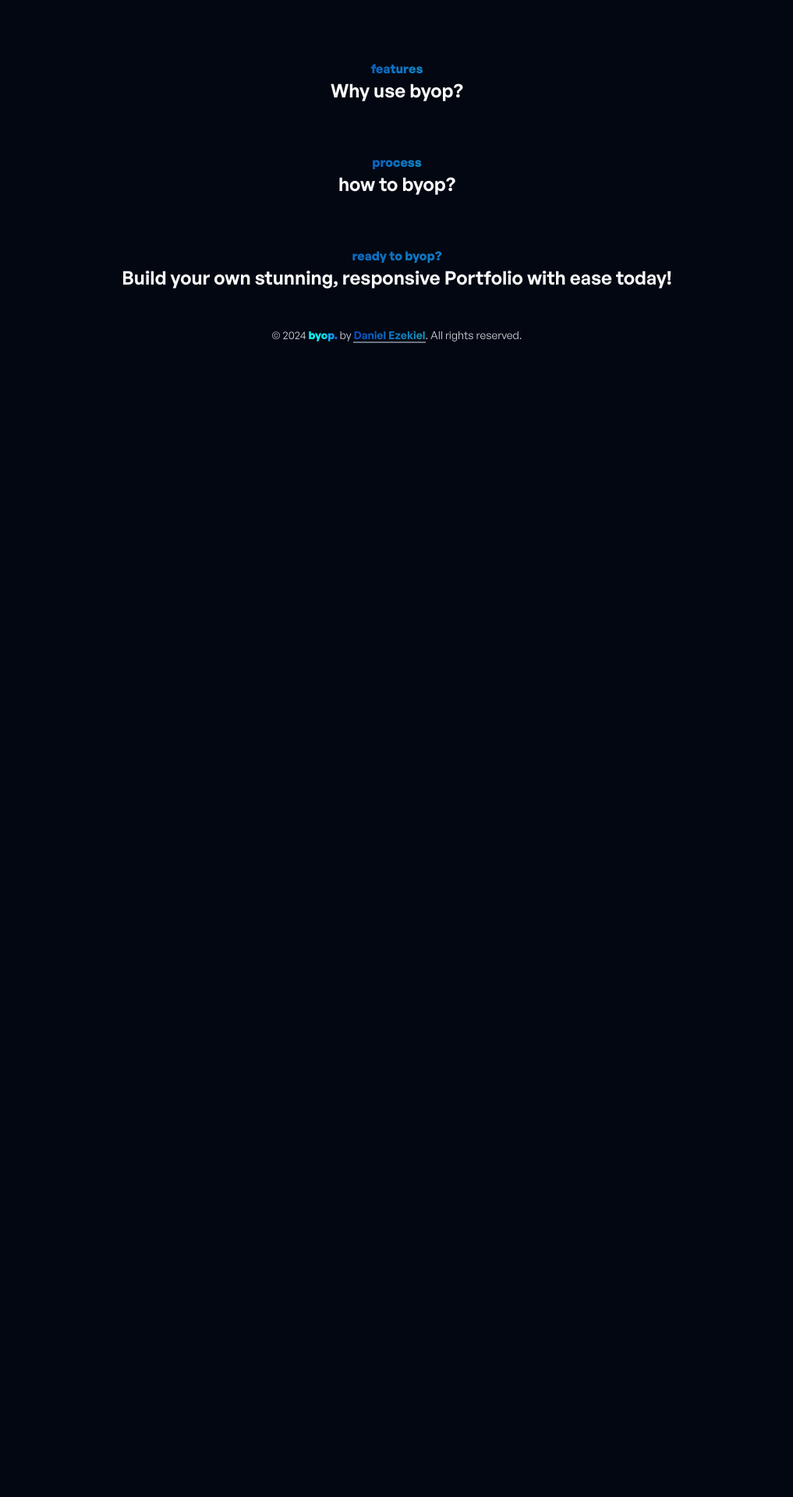
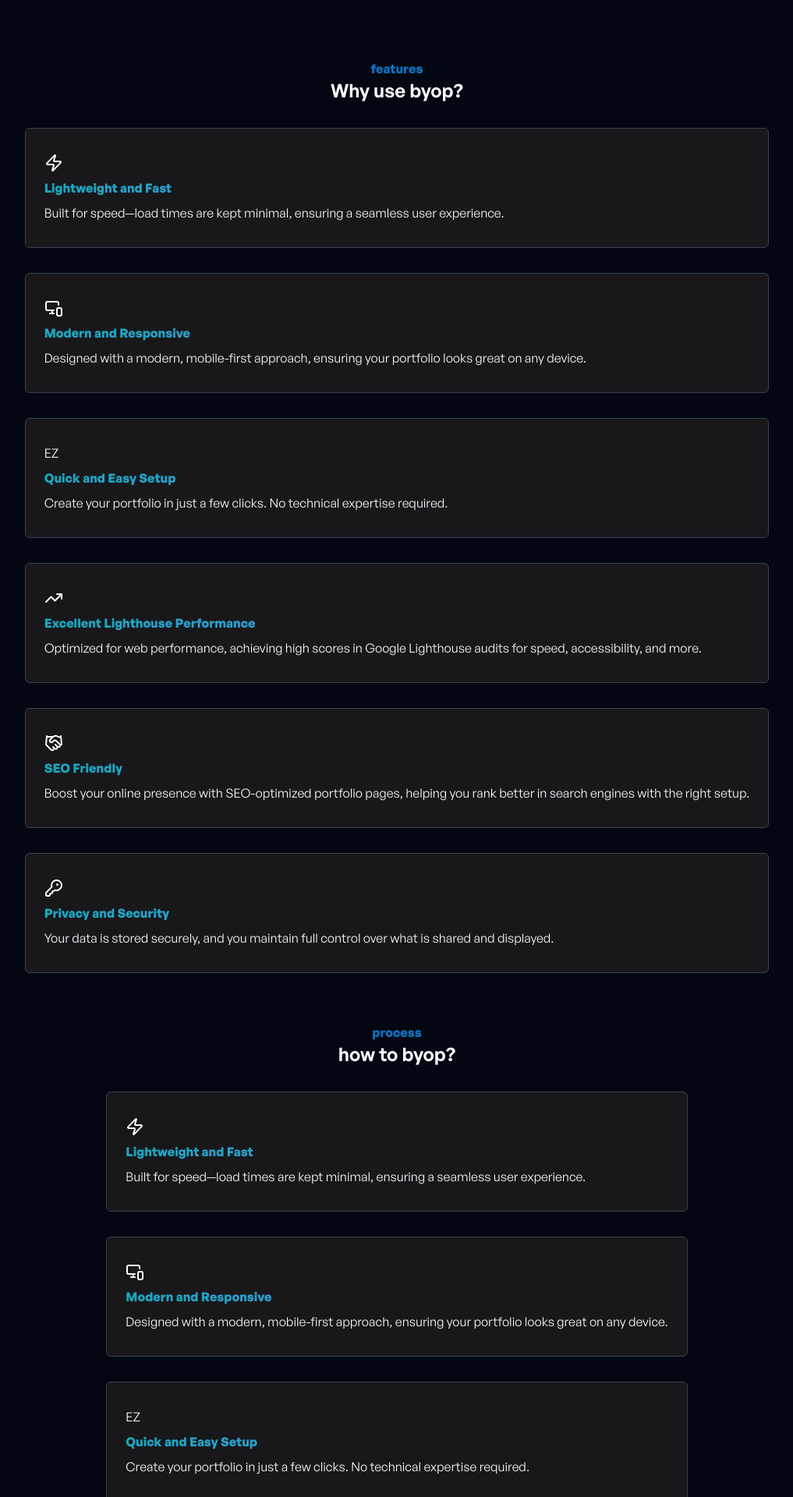
Before and after one commit to Daniel-Ezekiel/byop, a Next.js app: page / in a window 1280 px wide. Shown: the part 800-2720 px from the top of the page at 78% size, without its empty margins (131-1148 px from the left). Before the commit the page ends 1256 px from the top, so only its background shows below. Built offline with nearby package versions, Linux system fonts and the light colour scheme.

Commit message:
feat: added features section details and placeholder for process section

```diff
--- a/src/app/page.tsx
+++ b/src/app/page.tsx
@@ -1,7 +1,15 @@
 // import Image from "next/image";
 
 import { Button, buttonVariants } from "@/components/ui/button";
-import { MoonIcon, SunIcon } from "lucide-react";
+import {
+  HandshakeIcon,
+  KeyRoundIcon,
+  MonitorSmartphoneIcon,
+  MoonIcon,
+  SunIcon,
+  TrendingUpIcon,
+  ZapIcon,
+} from "lucide-react";
 import Link from "next/link";
 
 export default function Home() {
@@ -48,7 +56,7 @@ export default function Home() {
           </Link>
         </section>
 
-        <section>
+        <section className='flex flex-col gap-8'>
           <div className='text-center'>
             <h2 className='font-[family-name:var(--font-general-sans-bold)] bg-gradient-linear-300 bg-clip-text text-transparent'>
               features
@@ -57,11 +65,76 @@ export default function Home() {
               Why use byop?
             </p>
           </div>
+          <div className='grid gap-8'>
+            <div className='p-6 py-8 flex flex-col gap-2 bg-zinc-900 border border-gray-700 rounded-md'>
+              <ZapIcon />
+              <h4 className='font-[family-name:var(--font-general-sans-bold)] bg-gradient-linear-200 bg-clip-text text-transparent'>
+                Lightweight and Fast
+              </h4>
+              <p>
+                Built for speed—load times are kept minimal, ensuring a seamless
+                user experience.
+              </p>
+            </div>
 
-          <div></div>
+            <div className='p-6 py-8 flex flex-col gap-2 bg-zinc-900 border border-gray-700 rounded-md'>
+              <MonitorSmartphoneIcon />
+              <h4 className='font-[family-name:var(--font-general-sans-bold)] bg-gradient-linear-200 bg-clip-text text-transparent'>
+                Modern and Responsive
+              </h4>
+              <p>
+                Designed with a modern, mobile-first approach, ensuring your
+                portfolio looks great on any device.
+              </p>
+            </div>
+
+            <div className='p-6 py-8 flex flex-col gap-2 bg-zinc-900 border border-gray-700 rounded-md'>
+              <span>EZ</span>
+              <h4 className='font-[family-name:var(--font-general-sans-bold)] bg-gradient-linear-200 bg-clip-text text-transparent'>
+                Quick and Easy Setup
+              </h4>
+              <p>
+                Create your portfolio in just a few clicks. No technical
+                expertise required.
+              </p>
+            </div>
+
+            <div className='p-6 py-8 flex flex-col gap-2 bg-zinc-900 border border-gray-700 rounded-md'>
+              <TrendingUpIcon />
+              <h4 className='font-[family-name:var(--font-general-sans-bold)] bg-gradient-linear-200 bg-clip-text text-transparent'>
+                Excellent Lighthouse Performance
+              </h4>
+              <p>
+                Optimized for web performance, achieving high scores in Google
+                Lighthouse audits for speed, accessibility, and more.
+              </p>
+            </div>
+
+            <div className='p-6 py-8 flex flex-col gap-2 bg-zinc-900 border border-gray-700 rounded-md'>
+              <HandshakeIcon />
+              <h4 className='font-[family-name:var(--font-general-sans-bold)] bg-gradient-linear-200 bg-clip-text text-transparent'>
+                SEO Friendly
+              </h4>
+              <p>
+                Boost your online presence with SEO-optimized portfolio pages,
+                helping you rank better in search engines with the right setup.
+              </p>
+            </div>
+
+            <div className='p-6 py-8 flex flex-col gap-2 bg-zinc-900 border border-gray-700 rounded-md'>
+              <KeyRoundIcon />
+              <h4 className='font-[family-name:var(--font-general-sans-bold)] bg-gradient-linear-200 bg-clip-text text-transparent'>
+                Privacy and Security
+              </h4>
+              <p>
+                Your data is stored securely, and you maintain full control over
+                what is shared and displayed.
+              </p>
+            </div>
+          </div>
         </section>
 
-        <section>
+        <section className='flex flex-col gap-8'>
           <div className='text-center'>
             <h2 className='font-[family-name:var(--font-general-sans-bold)] bg-gradient-linear-300 bg-clip-text text-transparent'>
               process
@@ -71,7 +144,40 @@ export default function Home() {
             </p>
           </div>
 
-          <div></div>
+          <div className='grid gap-8'>
+            <div className='p-6 py-8 flex flex-col gap-2 bg-zinc-900 border border-gray-700 rounded-md'>
+              <ZapIcon />
+              <h4 className='font-[family-name:var(--font-general-sans-bold)] bg-gradient-linear-200 bg-clip-text text-transparent'>
+                Lightweight and Fast
+              </h4>
+              <p>
+                Built for speed—load times are kept minimal, ensuring a seamless
+                user experience.
+              </p>
+            </div>
+
+            <div className='p-6 py-8 flex flex-col gap-2 bg-zinc-900 border border-gray-700 rounded-md'>
+              <MonitorSmartphoneIcon />
+              <h4 className='font-[family-name:var(--font-general-sans-bold)] bg-gradient-linear-200 bg-clip-text text-transparent'>
+                Modern and Responsive
+              </h4>
+              <p>
+                Designed with a modern, mobile-first approach, ensuring your
+                portfolio looks great on any device.
+              </p>
+            </div>
+
+            <div className='p-6 py-8 flex flex-col gap-2 bg-zinc-900 border border-gray-700 rounded-md'>
+              <span>EZ</span>
+              <h4 className='font-[family-name:var(--font-general-sans-bold)] bg-gradient-linear-200 bg-clip-text text-transparent'>
+                Quick and Easy Setup
+              </h4>
+              <p>
+                Create your portfolio in just a few clicks. No technical
+                expertise required.
+              </p>
+            </div>
+          </div>
         </section>
 
         <section>
```
